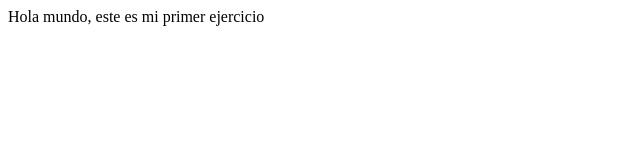
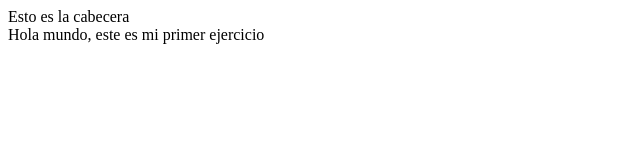
Before and after one commit to Juliams93/Ejercicios-en-Adalab, a plain HTML site: page Index.html in a window 1280 px wide. Shown: the whole page, without its empty margins (0-640 px from the left). Drawn offline with Linux system fonts and the light colour scheme.

Commit message:
Add header

```diff
--- a/Index.html
+++ b/Index.html
@@ -6,6 +6,7 @@
         <title>Document</title>
     </head>
     <body>
+        <Header>Esto es la cabecera</Header>
         Hola mundo, este es mi primer ejercicio
     </body>
 </html>
```
